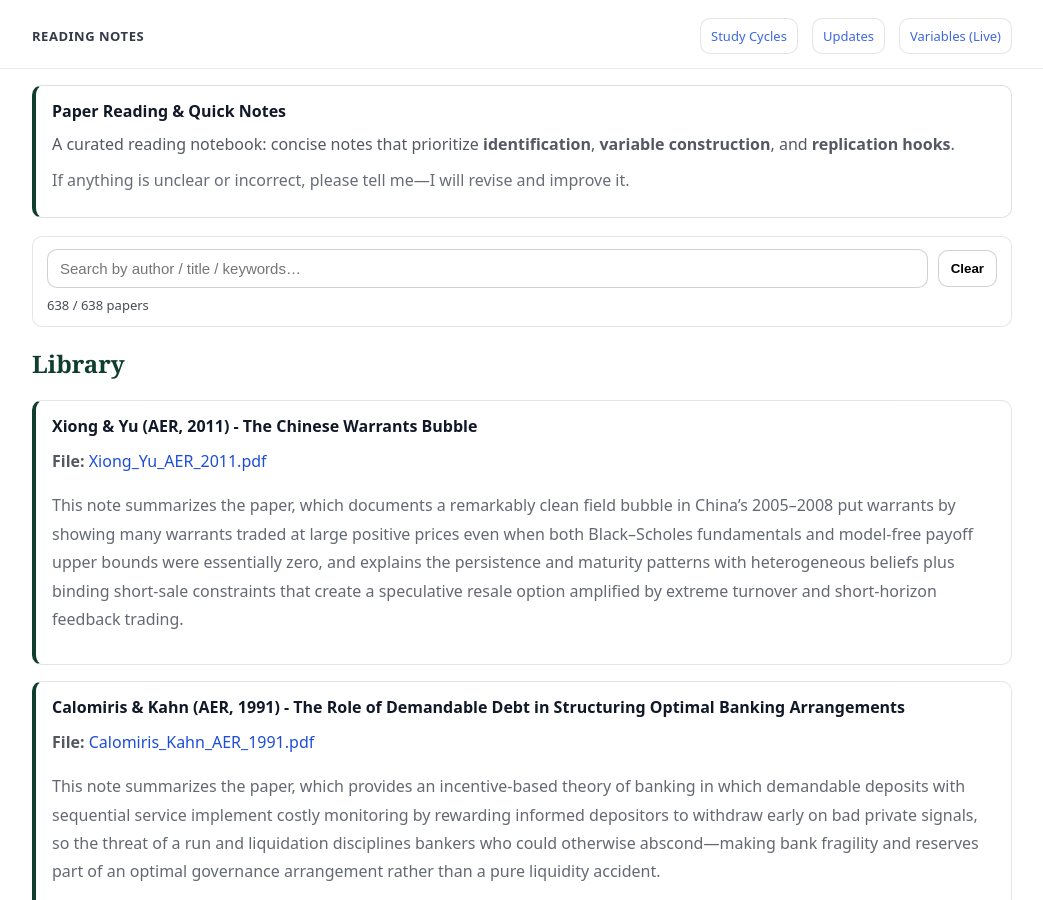
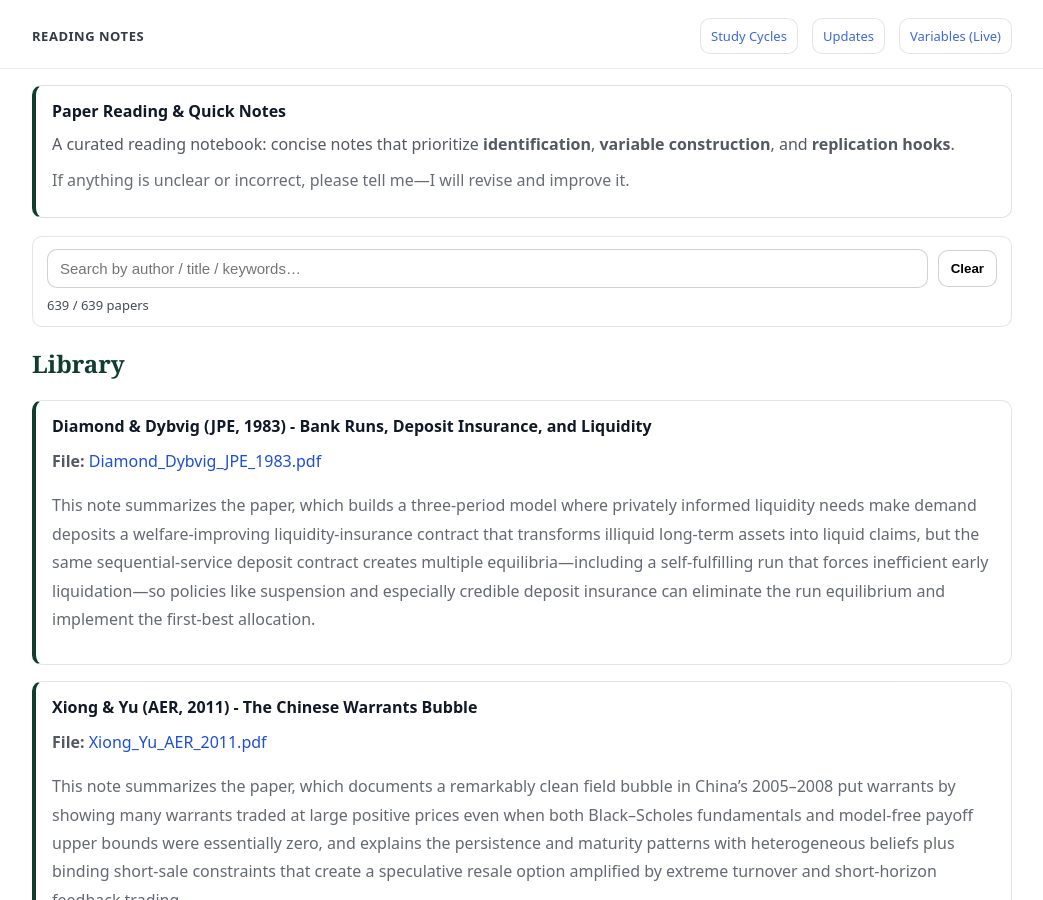
Before and after one commit to yaxinzn/study-archive, a Jekyll site: the page built from reading/index.md, in a window 1280 px wide and 900 px high. Shown: the whole window, without its empty margins (118-1161 px from the left). Built offline with Jekyll 4.4.1, drawn with Linux system fonts in a browser that asks for light colours.

Commit message:
Reading: add/update Diamond_Dybvig_JPE_1983.pdf

```diff
--- a/_data/reading.yml
+++ b/_data/reading.yml
@@ -1,3 +1,7 @@
+- title: "Diamond & Dybvig (JPE, 1983) - Bank Runs, Deposit Insurance, and Liquidity"
+  file: "Diamond_Dybvig_JPE_1983.pdf"
+  desc: "This note summarizes the paper, which builds a three-period model where privately informed liquidity needs make demand deposits a welfare-improving liquidity-insurance contract that transforms illiquid long-term assets into liquid claims, but the same sequential-service deposit contract creates multiple equilibria—including a self-fulfilling run that forces inefficient early liquidation—so policies like suspension and especially credible deposit insurance can eliminate the run equilibrium and implement the first-best allocation."
+
 - title: "Xiong & Yu (AER, 2011) - The Chinese Warrants Bubble"
   file: "Xiong_Yu_AER_2011.pdf"
   desc: "This note summarizes the paper, which documents a remarkably clean field bubble in China’s 2005–2008 put warrants by showing many warrants traded at large positive prices even when both Black–Scholes fundamentals and model-free payoff upper bounds were essentially zero, and explains the persistence and maturity patterns with heterogeneous beliefs plus binding short-sale constraints that create a speculative resale option amplified by extreme turnover and short-horizon feedback trading."
```
Also changed, not shown: 1 other file.
